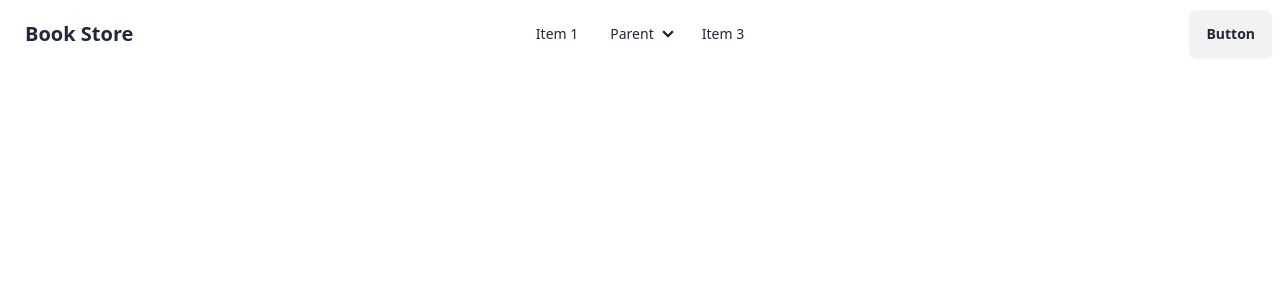
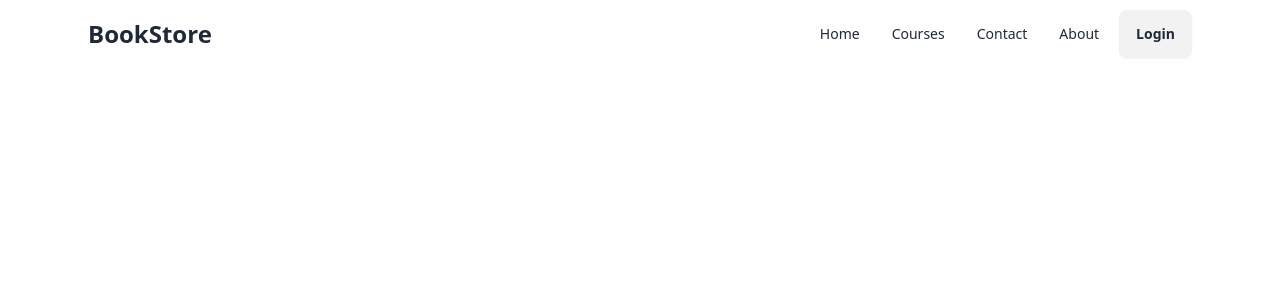
Before and after one commit to SakshiRathod13/BookStore, a React (Vite) app in the folder frontend/: page / in a window 1280 px wide. Shown: the top 300 px of the page. Built offline with nearby package versions, Linux system fonts and the light colour scheme.

Commit message:
Refactor navbar component for improved responsiveness and readability

```diff
--- a/frontend/src/components/navbar.jsx
+++ b/frontend/src/components/navbar.jsx
@@ -3,7 +3,7 @@ import React from 'react'
 const Navbar = () => {
   return (
     <>
-    <div>
+    <div className='max-w-screen-2xl container mx-auto md:px-20 px-4'>
     <div className="navbar bg-base-100">
   <div className="navbar-start">
     <div className="dropdown">
@@ -11,37 +11,29 @@ const Navbar = () => {
         <svg xmlns="http://www.w3.org/2000/svg" className="h-5 w-5" fill="none" viewBox="0 0 24 24" stroke="currentColor"><path strokeLinecap="round" strokeLinejoin="round" strokeWidth="2" d="M4 6h16M4 12h8m-8 6h16" /></svg>
       </div>
       <ul tabIndex={0} className="menu menu-sm dropdown-content mt-3 z-[1] p-2 shadow bg-base-100 rounded-box w-52">
-        <li><a>Item 1</a></li>
-        <li>
-          <a>Parent</a>
-          <ul className="p-2">
-            <li><a>Submenu 1</a></li>
-            <li><a>Submenu 2</a></li>
-          </ul>
-        </li>
-        <li><a>Item 3</a></li>
+      <li><a>Home</a></li>
+      <li><a>Courses</a></li>
+      <li><a>Contact</a></li>
+      <li><a>About</a></li>
       </ul>
     </div>
-    <a className="btn btn-ghost text-xl">Book Store</a>
+    <a className="font-bold text-2xl">BookStore</a>
   </div>
+  <div className='navbar-end'>
   <div className="navbar-center hidden lg:flex">
-    <ul className="menu menu-horizontal px-1">
-      <li><a>Item 1</a></li>
-      <li>
-        <details>
-          <summary>Parent</summary>
-          <ul className="p-2">
-            <li><a>Submenu 1</a></li>
-            <li><a>Submenu 2</a></li>
-          </ul>
-        </details>
-      </li>
-      <li><a>Item 3</a></li>
-    </ul>
+        <ul className="menu menu-horizontal px-1">
+          <li><a>Home</a></li>
+          <li><a>Courses</a></li>
+          <li><a>Contact</a></li>
+          <li><a>About</a></li>
+
+        </ul>
+      </div>
+      <div className=''>
+        <a className="btn">Login</a>
+      </div>
   </div>
-  <div className="navbar-end">
-    <a className="btn">Button</a>
-  </div>
+
 </div>
     </div>
     </>
```
